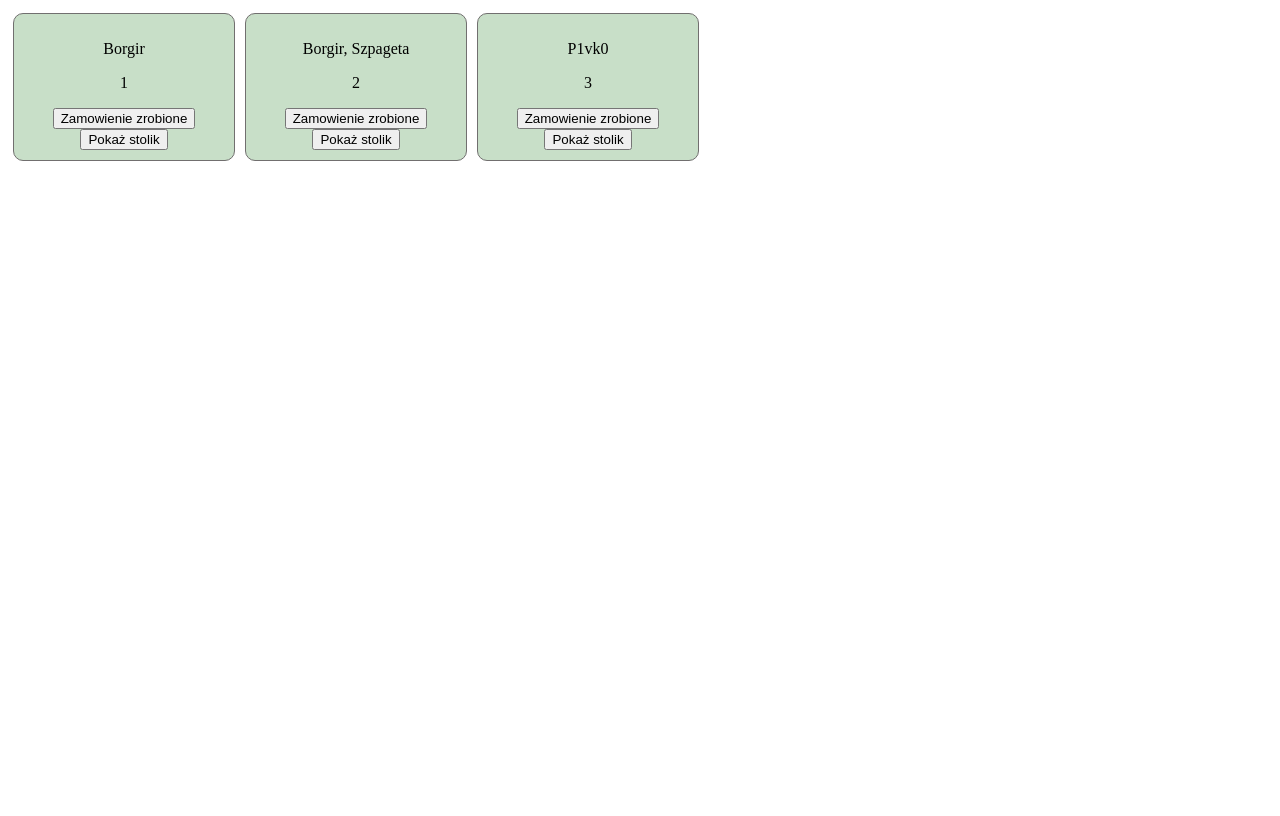
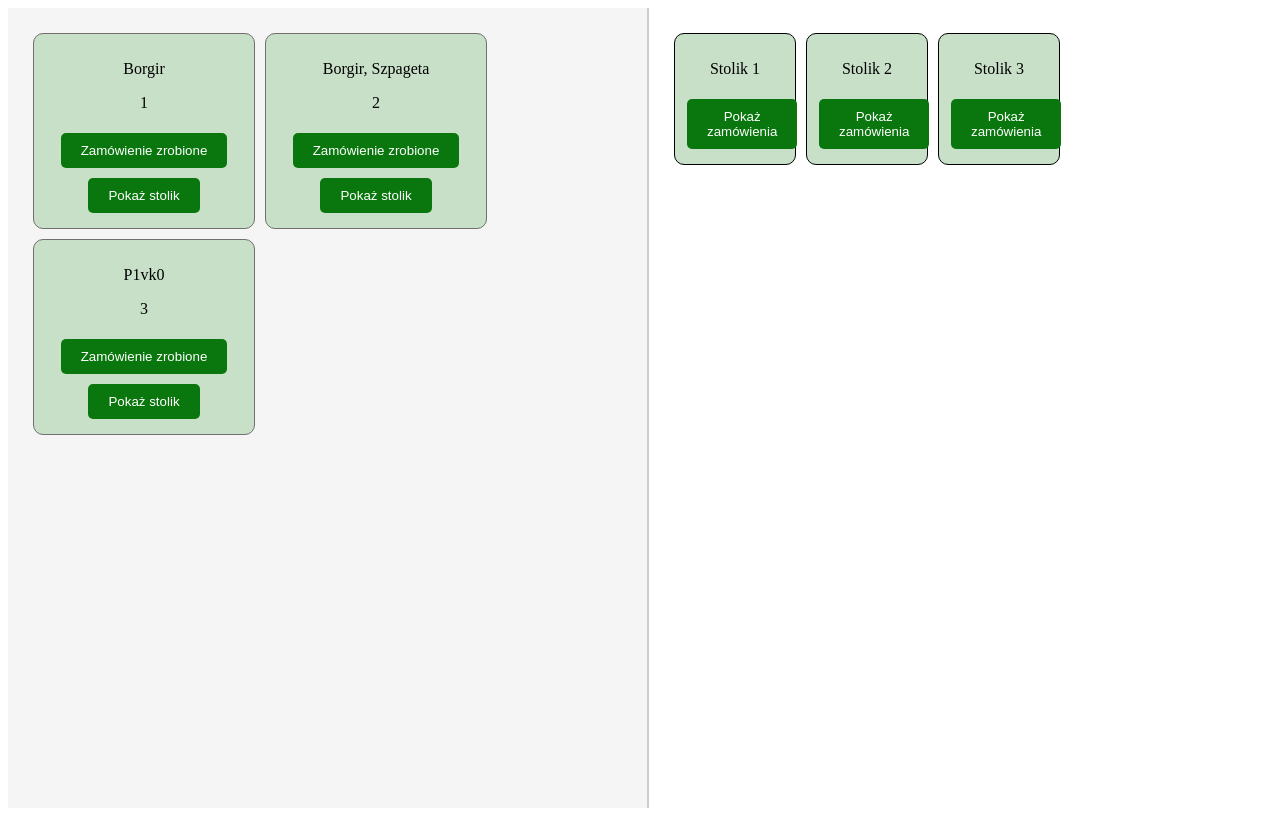
Before and after one commit to RestaurantService-UMCS-2025/front_kitchen, a React (Vite) app in the folder kitchen-nightmare/: page /app in a window 1280 px wide. Built offline with nearby package versions, Linux system fonts and the light colour scheme; the HTML template or start-up script is replaced by a standard one.

Commit message:
added movable tables and made divided display

```diff
--- a/kitchen-nightmare/src/App.jsx
+++ b/kitchen-nightmare/src/App.jsx
@@ -1,5 +1,4 @@
-import Orders from './assets/Orders';
-import GeneralComponent from "./assets/GeneralComponent.jsx";
+import GeneralComponent from "./assets/GeneralComponent";
 function App() {
 
 
--- a/kitchen-nightmare/src/assets/GeneralComponent.jsx
+++ b/kitchen-nightmare/src/assets/GeneralComponent.jsx
@@ -1,8 +1,15 @@
-import Orders from './Orders'
-
+import Orders from "./Orders.jsx";
+import RestaurantLayout from "./RestaurantLayout.jsx";
 function GeneralComponent(){
-    return( <div className="container">
-        <div><Orders/></div>
-        </div>);
+    return(
+        <div className="container">
+            <div className="orders-column">
+                <Orders/>
+            </div>
+            <div className="layout-column">
+                <RestaurantLayout/>
+            </div>
+        </div>
+    );
 }
-export default GeneralComponent
+export default GeneralComponent;
--- a/kitchen-nightmare/src/assets/Orders.jsx
+++ b/kitchen-nightmare/src/assets/Orders.jsx
@@ -1,3 +1,4 @@
+import Button from './Button';
 function Orders() {
     const orders = [
         {table_id: 1, order_name: 'Borgir'},
@@ -7,12 +8,12 @@ function Orders() {
 
 
     return (<div>
-            {orders.map((order, index) =>
-                (<div className="order">
+            {orders.map((order) =>
+                (<div className="order" key={order.table_id}>
                     <p>{order.order_name}</p>
                     <p>{order.table_id}</p>
-                <button>Zamowienie zrobione</button>
-                <button>Pokaż stolik</button></div>))}
+                <Button buttonText="Zamówienie zrobione"/>
+                <Button buttonText="Pokaż stolik"/></div>))}
         </div>
     );
 }
--- /dev/null
+++ b/kitchen-nightmare/src/assets/RestaurantLayout.jsx
@@ -0,0 +1,33 @@
+import { useRef } from 'react'; // 1. Importuj useRef
+import Button from "./Button.jsx";
+import Draggable from 'react-draggable';
+
+function RestaurantLayout() {
+    const tables = [
+        {table_id: 1},
+        {table_id: 2},
+        {table_id: 3}
+    ];
+
+    return (
+        <div>
+            {tables.map(table => {
+                const nodeRef = useRef(null);
+
+                return (
+                    <Draggable
+                        key={table.table_id}
+                        nodeRef={nodeRef}
+                    >
+                        <div className="table" ref={nodeRef} style={{ border: '1px solid black', padding: '10px', width: '100px', cursor: 'move' }}>
+                            <p>Stolik {table.table_id}</p>
+                            <Button buttonText="Pokaż zamówienia"/>
+                        </div>
+                    </Draggable>
+                );
+            })}
+        </div>
+    );
+}
+
+export default RestaurantLayout;
--- a/kitchen-nightmare/src/index.css
+++ b/kitchen-nightmare/src/index.css
@@ -1,13 +1,36 @@
-.order{
+.container {
+    display: flex;
+    flex-direction: row;
+    width: 100vw;
+    height: 100vh;
+    margin: 0;
+    padding: 0;
+}
+
+.container > div {
+    flex: 1;
+    height: 100%;
+    overflow-y: auto;
+    padding: 20px;
+    box-sizing: border-box;
+}
+
+.container > div:first-child {
+    border-right: 2px solid #ccc;
+    background-color: #f5f5f5;
+}
+
+.order {
     border: 1px solid hsl(0, 1%, 44%);
     border-radius: 10px;
     padding: 10px;
-    margin:5px;
+    margin: 5px;
     text-align: center;
     max-width: 200px;
     display: inline-block;
     background-color: #c8dfc8;
 }
+
 .custom-button {
     background-color: #0a770e;
     color: white;
@@ -17,8 +40,13 @@
     cursor: pointer;
     margin: 5px 2px;
 }
-.container{
-    display: flex;
-    flex-flow:row wrap;
-    column-gap: 200px;
+.table{
+    border: 1px solid hsl(0, 1%, 44%);
+    border-radius: 10px;
+    padding: 10px;
+    margin: 5px;
+    text-align: center;
+    max-width: 200px;
+    display: inline-block;
+    background-color: #c8dfc8;
 }
```
